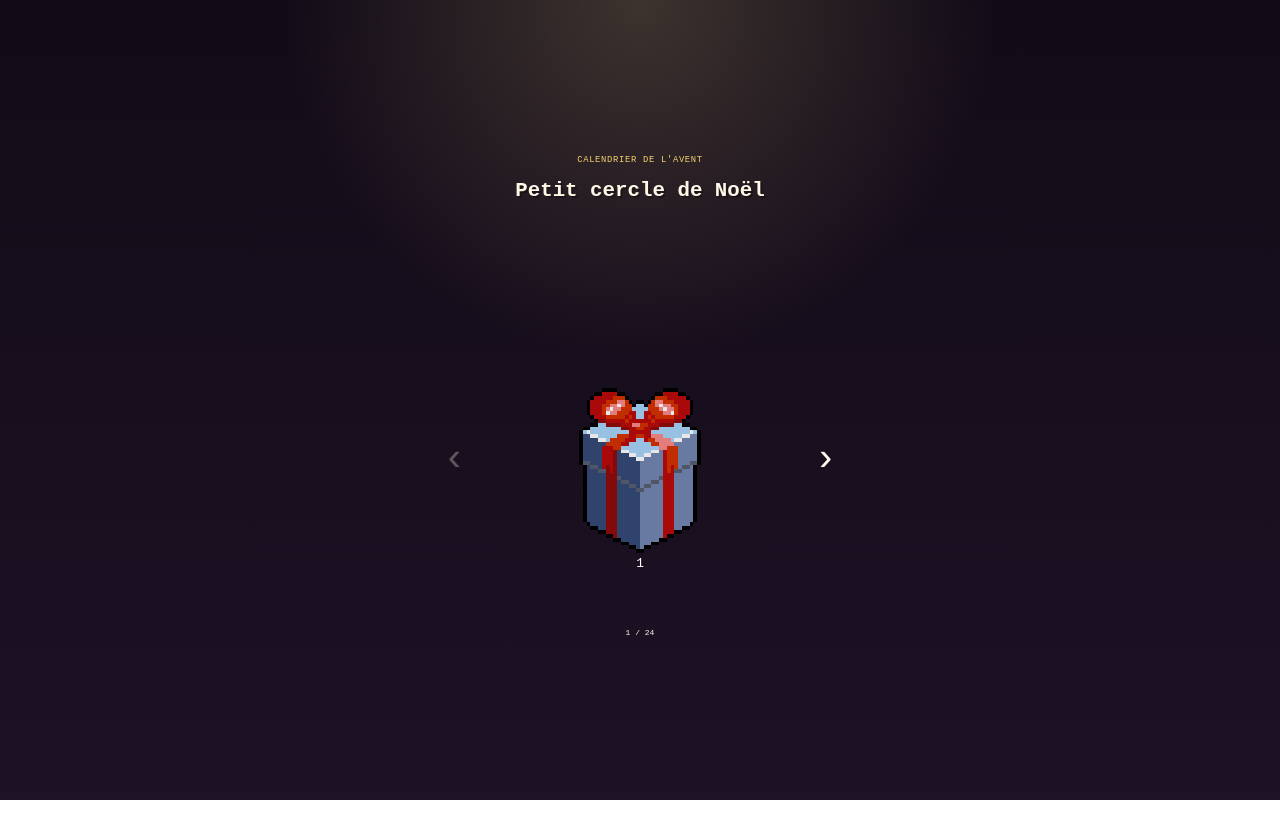
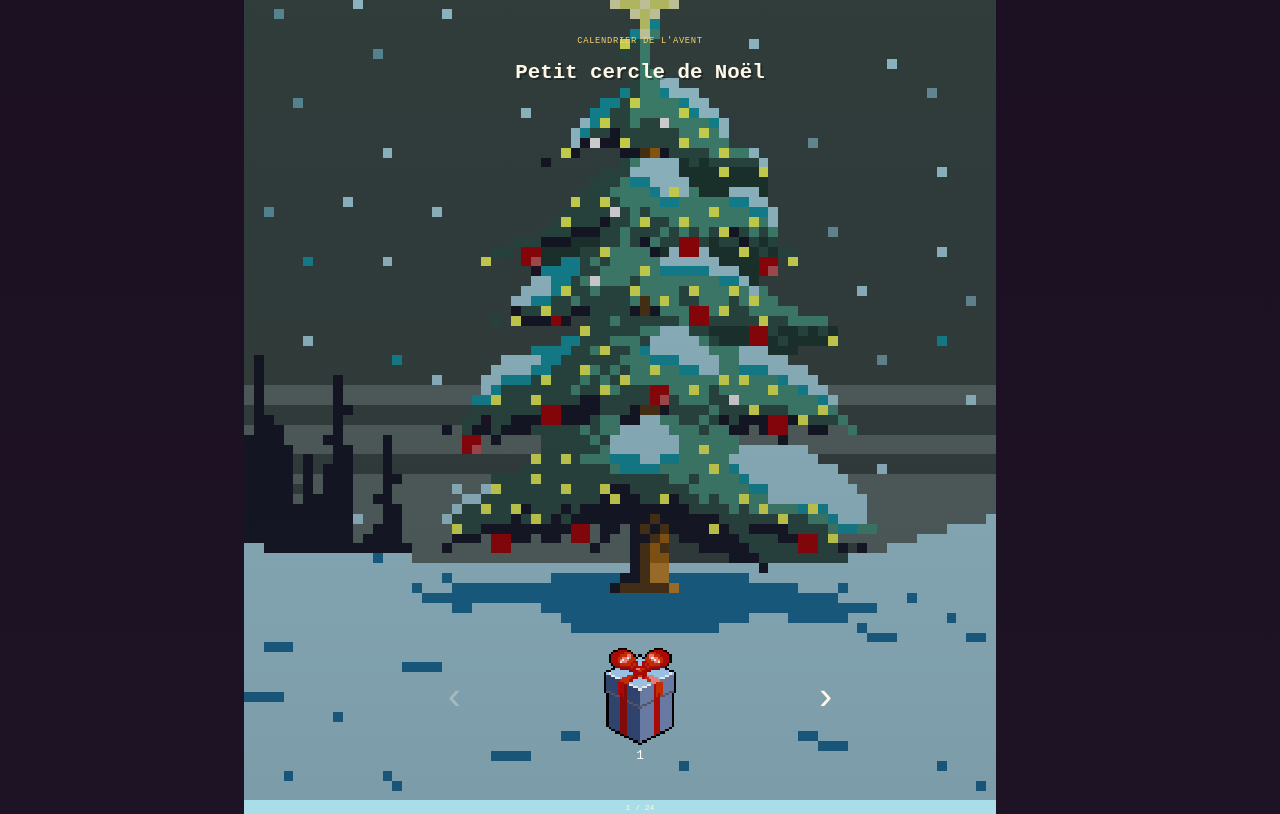
Before and after one commit to Gagar08/Calendrier-de-l-avant-2026, a plain HTML site: page index.html in a window 1280 px wide. Drawn offline with Linux system fonts and the light colour scheme; a web font is replaced by a local one.

Commit message:
ajout fond

```diff
--- a/style.css
+++ b/style.css
@@ -38,11 +38,16 @@ body {
   min-height: 100vh;
   padding: clamp(10px, 2vw, 20px);
   display: grid;
-  place-items: center;
+  place-items: start center;
   overflow-x: hidden;
-  background:
-    radial-gradient(circle at top, rgba(255, 230, 150, 0.18), transparent 35%),
-    linear-gradient(180deg, #120b17 0%, var(--couleur-fond) 100%);
+  background-color: var(--couleur-fond);
+  background-image:
+    linear-gradient(180deg, rgba(18, 11, 23, 0.2), rgba(30, 18, 37, 0.32)),
+    url("images/fond/fond-noel.png");
+  background-position: center, calc(50% - 20px) center;
+  background-size: cover, min(110%, 94vh) auto;
+  background-repeat: no-repeat;
+  image-rendering: pixelated;
   color: var(--couleur-texte);
   font-family: var(--police-base);
   text-transform: none;
@@ -85,7 +90,7 @@ h1 {
   color: var(--couleur-texte);
   text-shadow: 2px 2px 0 rgba(0, 0, 0, 0.3);
 }
-
+vh
 .lock-message {
   min-height: 1.2rem;
   margin: 0 auto 0.75rem;
@@ -105,7 +110,8 @@ h1 {
 
 .calendar-scene {
   width: min(100%, 560px);
-  margin: clamp(1.5rem, 5vh, 3rem) auto 0;
+  margin: 0 auto;
+  transform: translateY(60vh);
   display: grid;
   grid-template-columns: 48px minmax(0, 1fr) 48px;
   gap: clamp(4px, 2vw, 14px);
@@ -120,7 +126,7 @@ h1 {
 
 .calendar-display {
   width: 100%;
-  min-height: clamp(210px, 42vh, 340px);
+  min-height: clamp(145px, 26vh, 220px);
   display: grid;
   place-items: center;
 }
@@ -160,7 +166,7 @@ h1 {
 .case {
   position: relative;
   width: min(100%, clamp(176px, 58vw, 240px));
-  height: clamp(190px, 34vh, 270px);
+  height: clamp(125px, 22vh, 190px);
   border: 0;
   background: transparent;
   color: var(--couleur-texte-fonce);
```
Also changed, not shown: images/fond/fond-noel.png (added).
